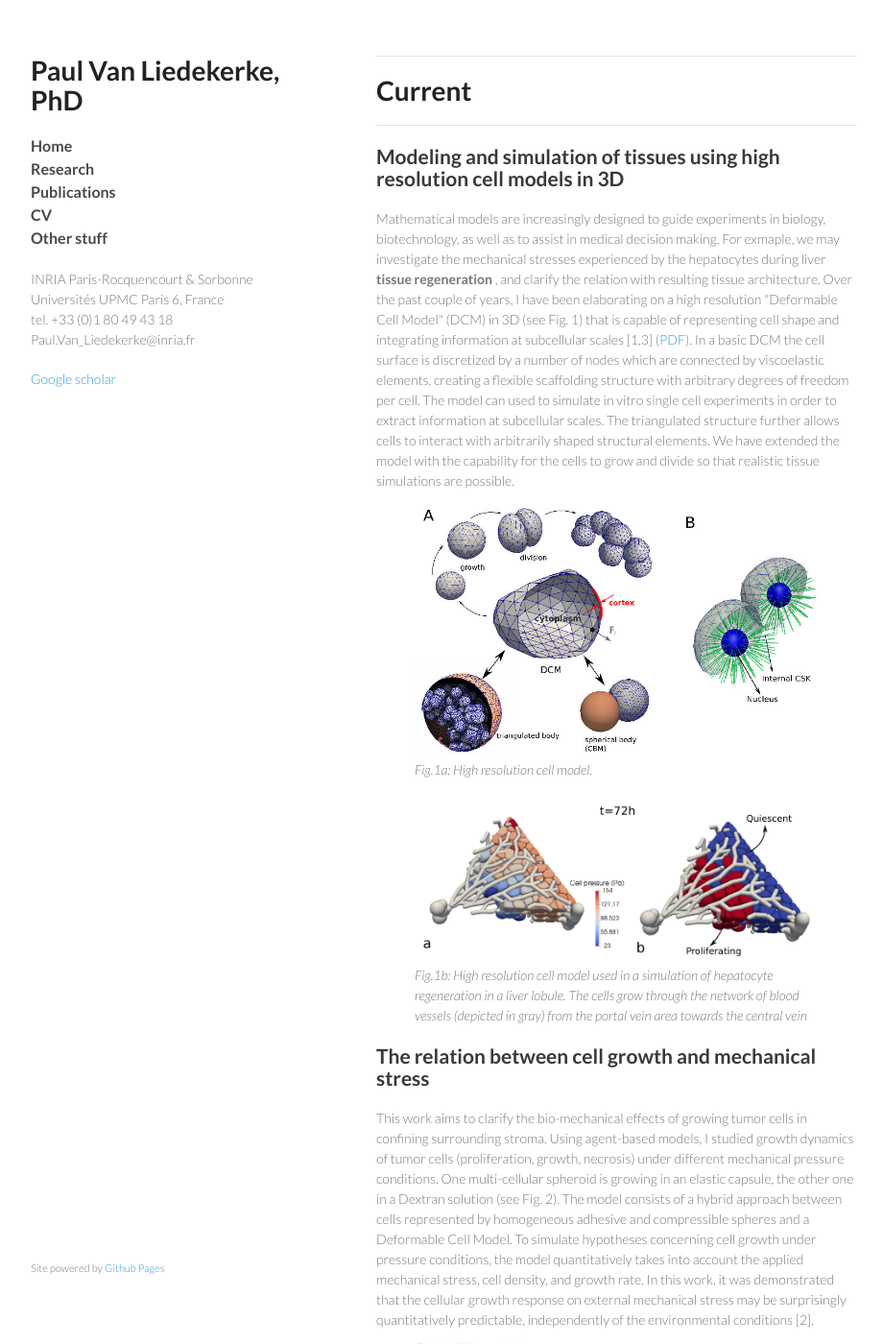
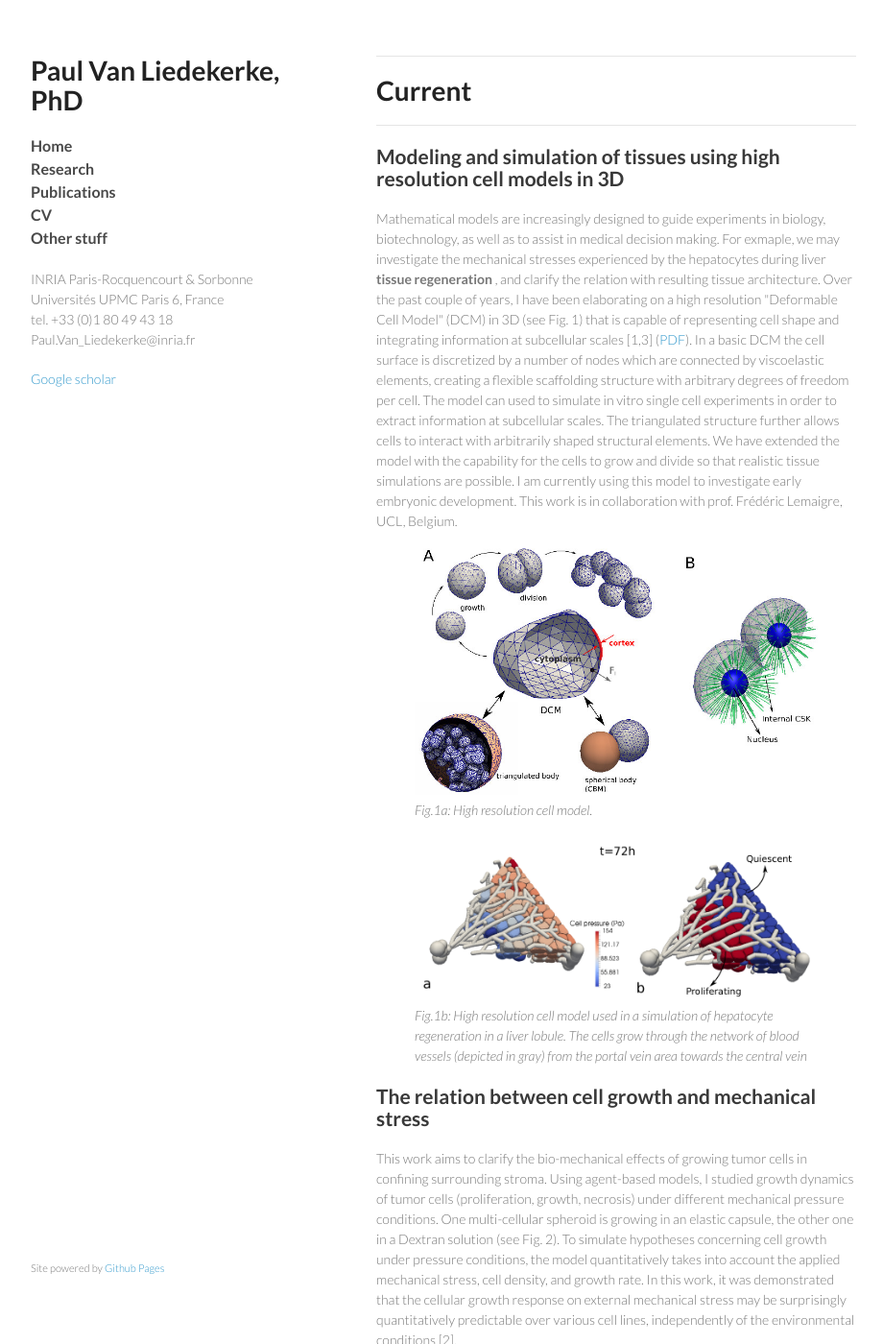
Before and after one commit to paulvanliedekerke/wittgenstein, a Jekyll site: the page research.html, which Jekyll copies as it is, in a window 1280 px wide and 1400 px high. Shown: the whole window at 96% size, without its empty margins (178-1098 px from the left). Built offline with Jekyll 4.4.1, drawn with Linux system fonts in a browser that asks for light colours; Markdown is read by kramdown in place of the engine named in the settings; some of the changed text lies outside the part shown.

Commit message:
Update research.html

```diff
--- a/research.html
+++ b/research.html
@@ -47,7 +47,7 @@
 <h2>Modeling and simulation of tissues using high resolution cell models in 3D </h2>
 
 
-Mathematical models are increasingly designed to guide experiments in biology, biotechnology, as well as to assist in medical decision making. For exmaple, we may investigate the mechanical stresses experienced by the hepatocytes during liver <b> tissue regeneration </b>, and clarify the relation with resulting tissue architecture. Over the past couple of years, I have been elaborating on a high resolution "Deformable Cell Model" (DCM) in 3D (see Fig. 1) that is capable of representing cell shape and integrating information at subcellular scales [1,3] (<a href="https://www.biorxiv.org/content/early/2018/11/14/470559">PDF</a>). In a basic DCM the cell surface is discretized by a number of nodes which are connected by viscoelastic elements, creating a flexible scaffolding structure with arbitrary degrees of freedom per cell.   The model can used to simulate in vitro single cell experiments in order to extract information at subcellular scales. The triangulated structure further allows cells to interact with arbitrarily shaped structural elements. We have extended the model with the capability for the cells to grow and divide so that realistic tissue simulations are possible.
+Mathematical models are increasingly designed to guide experiments in biology, biotechnology, as well as to assist in medical decision making. For exmaple, we may investigate the mechanical stresses experienced by the hepatocytes during liver <b> tissue regeneration </b>, and clarify the relation with resulting tissue architecture. Over the past couple of years, I have been elaborating on a high resolution "Deformable Cell Model" (DCM) in 3D (see Fig. 1) that is capable of representing cell shape and integrating information at subcellular scales [1,3] (<a href="https://www.biorxiv.org/content/early/2018/11/14/470559">PDF</a>). In a basic DCM the cell surface is discretized by a number of nodes which are connected by viscoelastic elements, creating a flexible scaffolding structure with arbitrary degrees of freedom per cell.   The model can used to simulate in vitro single cell experiments in order to extract information at subcellular scales. The triangulated structure further allows cells to interact with arbitrarily shaped structural elements. We have extended the model with the capability for the cells to grow and divide so that realistic tissue simulations are possible.  I am currently using this model to investigate early embryonic development. This work is in collaboration with prof. Frédéric Lemaigre, UCL, Belgium.
 <figure>
 <img src="pics/Fig1.jpg" alt="" width="430">
 <figcaption> <I>Fig.1a: High resolution cell model. </I> </figcaption>
@@ -64,7 +64,7 @@ Mathematical models are increasingly designed to guide experiments in biology, b
 
 <h2>The relation between cell growth and  mechanical stress </h2>
 
-This work aims to clarify the bio-mechanical effects of growing tumor cells in confining surrounding stroma. Using agent-based models, I studied growth dynamics of tumor cells (proliferation, growth, necrosis) under different mechanical pressure conditions. One multi-cellular spheroid is growing in an elastic capsule, the other one in a Dextran solution (see Fig. 2). The model consists of a hybrid approach between cells represented by homogeneous adhesive and compressible spheres and a Deformable Cell Model. To simulate hypotheses concerning cell growth under pressure conditions, the model quantitatively takes into account the applied mechanical stress, cell density, and growth rate. In this work, it was demonstrated that the cellular growth response on external mechanical stress may be surprisingly quantitatively predictable, independently of the environmental conditions [2].
+This work aims to clarify the bio-mechanical effects of growing tumor cells in confining surrounding stroma. Using agent-based models, I studied growth dynamics of tumor cells (proliferation, growth, necrosis) under different mechanical pressure conditions. One multi-cellular spheroid is growing in an elastic capsule, the other one in a Dextran solution (see Fig. 2). To simulate hypotheses concerning cell growth under pressure conditions, the model quantitatively takes into account the applied mechanical stress, cell density, and growth rate. In this work, it was demonstrated that the cellular growth response on external mechanical stress may be surprisingly quantitatively predictable over various cell lines, independently of the environmental conditions [2].
 
 <figure>
 <img src="pics/overview.jpg" alt="" width="200">
@@ -101,9 +101,8 @@ The majority of agent based models in the past were build on the assumption of a
 </figure>
 
 In collaboration with my former collegues in KULeuven, and based on the 3D cell model developed during my KULeuven post-doc work, we introduced a so-called <b>Deformable Cell Model (DCM) </b>.
-Many aspects of the subcellular structure, such a membranes, cytoskeleton, nucleus and organelles can be
-quantified within this framework. This model type therefore allows simulations where cells shape and
-subcellular detail are important variables (but is more limited in cell numbers as compared to center based models). In this particular research, we studied the adhesion dynamics of cells to a surface. The developed contact adhesion model is a discretization of a well known continuum theory (Maugis-Dugdale). The model gives very good results with respect to experiments and lead to several new insights [3]. The principals of this contact model can also be further exploited to study contact mechanics of irregularly shaped rigid bodies in DEM.
+This model type therefore allows simulations where cells shape and
+subcellular detail are important variables. In a first step, we studied the adhesion dynamics of cells to a surface. The developed contact adhesion model is a discretization of a well known continuum theory (Maugis-Dugdale). The model gives very good results with respect to experiments and lead to several new insights [3]. The principals of this contact model can also be further exploited to study contact mechanics of irregularly shaped rigid bodies in DEM.
 
 
 <p></p>
@@ -131,7 +130,7 @@ elastic elements (see Fig.4).
 <h2>Modeling of viscoelastic bio-fluids </h2>
 
 This project was a bilateral collaboration between KULeuven and the company MOBA N.V (The Netherlands) to understand and optimize the yield of albumen in industrial egg breaking machines. This is a very complicated process as the egg contents contain non-
-Newtonian fluids, membranes and complex geometries. To get insight in the process of albumen outflow in eggs, I implemented a Smoothed Particle Hydrodynamics model for simulating viscoelastic fluids (Maxwell model) including surface tension. The model encompassed a 3D realistic egg shell geometry with inside a distinct egg yolk and albumen. The results of this project are confidential.
+Newtonian fluids, membranes and complex geometries. To get insight in the process of albumen outflow in eggs, I implemented a Smoothed Particle Hydrodynamics model for simulating viscoelastic fluids (Maxwell/Giesekus constitutive models) including surface tension. The final model encompassed a 3D realistic egg shell geometry with inside a distinct egg yolk and albumen. The results of this project are confidential.
 
 <p></p>
 
```
